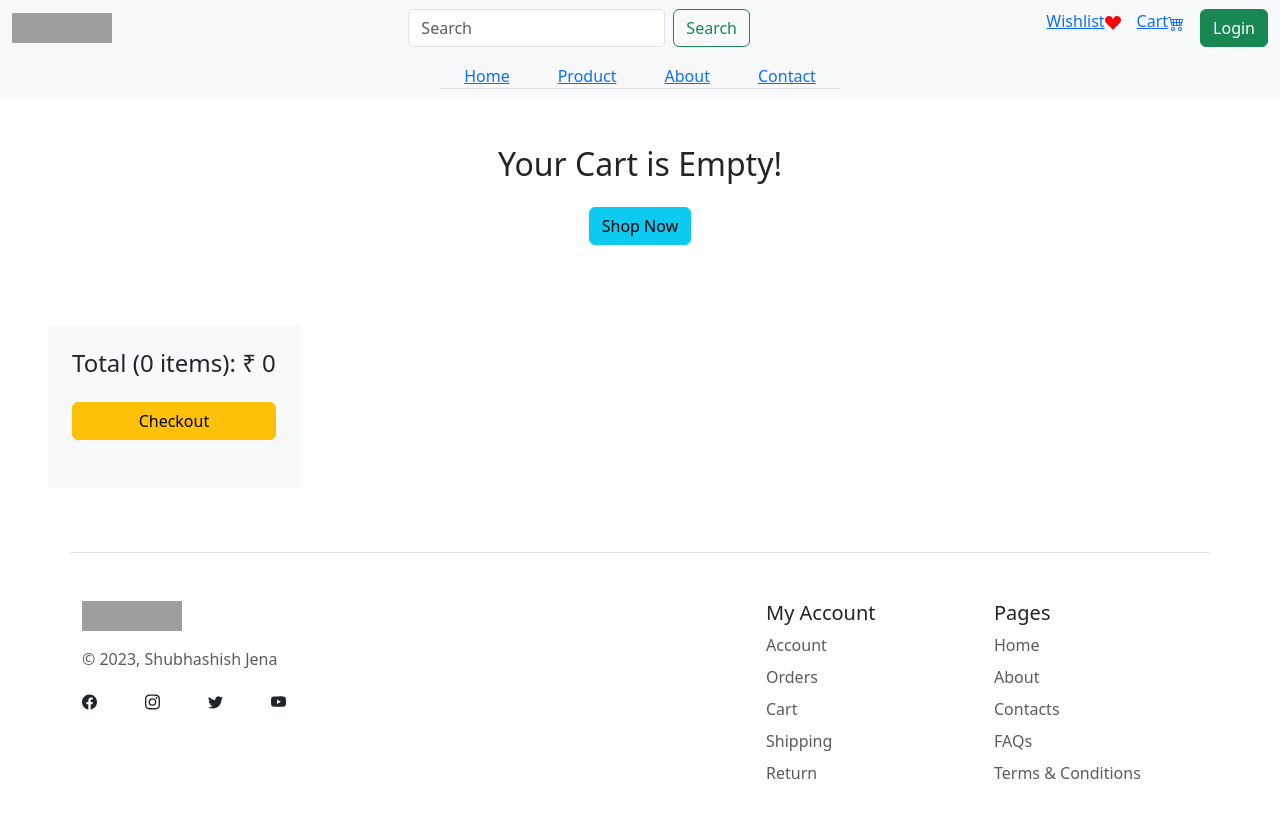
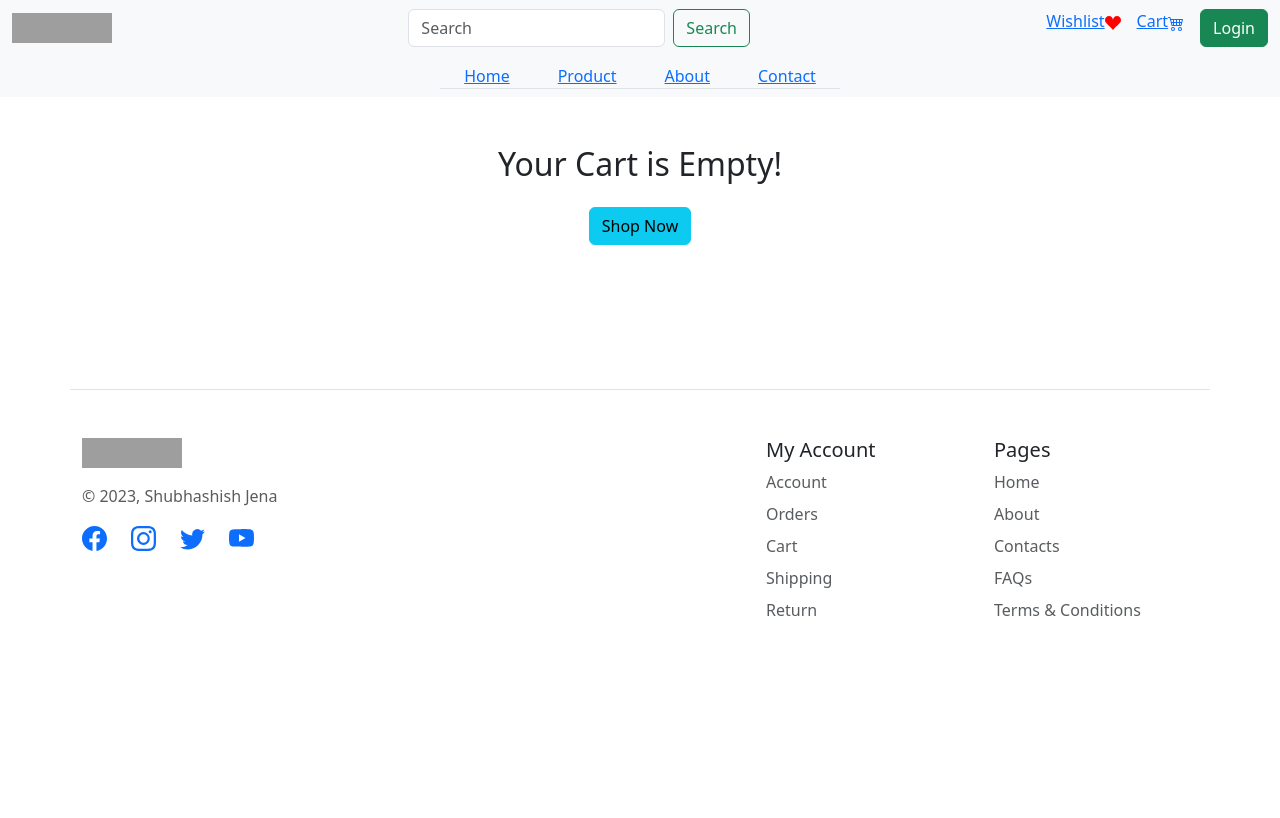
Before and after one commit to shubhjena/QuickCart, a React (Create React App) app: page /cart in a window 1280 px wide. Shown: the top 818 px of the page. Built offline with nearby package versions, Linux system fonts and the light colour scheme; grey boxes are pictures that could not be loaded.

Commit message:
refactor: remove unused imports

```diff
--- a/src/components/Cart.jsx
+++ b/src/components/Cart.jsx
@@ -1,7 +1,6 @@
 import React from 'react'
 import Button from 'react-bootstrap/Button';
 import Badge from 'react-bootstrap/Badge';
-import Stack from 'react-bootstrap/Stack';
 import {Link} from 'react-router-dom'
 import {PlusSquareFill, DashSquareFill } from 'react-bootstrap-icons';
 
@@ -46,14 +45,21 @@ function Cart({cart,setCart}) {
     //total amount and quantity
     const totalAmount = cart.reduce((price,item)=>price+item.price*item.qty,0)
     const totalQuantity = cart.reduce((quantity,item)=>quantity+item.qty,0)
+
+    //checkout
+    const checkout = ()=>{
+        alert('Thank you for shopping with us! Please visit again.');
+        setCart([]);
+    };
 return (
-        <>
+        <>  {/*Empty cart section */}
             {cart.length === 0 &&
             <div className='text-center py-5'>
             <h2>Your Cart is Empty!</h2>
             <Link to='/product'><Button variant="info" className='m-3'>Shop Now</Button></Link>
             </div>
             }
+            {/*product section */}
             <div className='d-flex'>
                 <div className='m-3'>
                     {
@@ -82,14 +88,17 @@ return (
                         })
                     }
                 </div>
+                {/*Checkout section */}
+                {cart.length !== 0 &&
                 <div className='m-3 p-4 bg-light'>
                     <h4>Total ({totalQuantity} items): ₹ {totalAmount} </h4>
                     <div className="d-grid gap-2 my-4">
-                        <Button variant="warning" size="md">
+                        <Button variant="warning" size="md" onClick={()=>checkout()}>
                            Checkout
                         </Button>
                     </div>
                 </div>
+                }
             </div>
         </>
     )
--- a/src/components/Footer.jsx
+++ b/src/components/Footer.jsx
@@ -17,11 +17,11 @@ function Footer() {
             />
         </a>
         <p className="text-muted">&copy; 2023, Shubhashish Jena</p>
-        <i className='mt-3 d-flex gap-5'>
-            <Facebook size={30}/>
-            <Instagram size={30}/>
-            <Twitter size={30}/>
-            <Youtube size={30}/>
+        <i className='mt-3 d-flex flex-wrap gap-4'>
+            <a href='https://www.facebook.com/' target='blank'><Facebook size={25}/></a>
+            <a href='https://www.instagram.com/' target='blank'><Instagram size={25}/></a>
+            <a href='https://www.twitter.com/' target='blank'><Twitter size={25}/></a>
+            <a href='https://www.youtube.com/' target='blank'><Youtube size={25}/></a>
         </i>
         </div>
         <div className="col mb-3">
--- a/src/components/HomePage/ProductCarousel.jsx
+++ b/src/components/HomePage/ProductCarousel.jsx
@@ -1,6 +1,6 @@
 import Carousel from 'react-bootstrap/Carousel';
 import Button from 'react-bootstrap/Button';
-import { ArrowRight,HeartFill } from 'react-bootstrap-icons';
+import { ArrowRight } from 'react-bootstrap-icons';
 
 
 function ProductCarousel() {
--- a/src/components/ProductsPage/ViewProduct.jsx
+++ b/src/components/ProductsPage/ViewProduct.jsx
@@ -1,22 +1,19 @@
-import { useState } from 'react';
 import Button from 'react-bootstrap/Button';
-import Alert from 'react-bootstrap/Alert';
-import Offcanvas from 'react-bootstrap/Offcanvas';
-import Card from 'react-bootstrap/Card';
-
-function Example({show,setShow,addToCart}){
+import { Link } from 'react-router-dom';
+//component to show the detailed view of selected product
+function Example({show,addToCart}){
 
 return(
     <div>
-      {
+      { //display products within show state
         show.map((displayProduct,index)=>(
           <div key={index} className='d-flex p-5'>
-            <img src={displayProduct.image}/>
+            <img src={displayProduct.image} alt={displayProduct.title}/>
             <div className='px-4 py-5'>
               <h2>{displayProduct.title}</h2>
               <h5>{displayProduct.category}</h5>
               <h4>₹ {displayProduct.price}</h4>
-              <Button variant="warning" className='me-3' onClick={()=>{addToCart(displayProduct)}}>Buy now</Button>
+              <Link to='/cart'><Button variant="warning" className='me-3' onClick={()=>{addToCart(displayProduct)}}>Buy now</Button></Link>
               <Button variant="secondary" onClick={()=>{addToCart(displayProduct)}}>Add to Cart</Button>
             </div>
           </div>
--- a/src/components/RouteComponent.jsx
+++ b/src/components/RouteComponent.jsx
@@ -8,13 +8,13 @@ import {Routes,Route} from 'react-router-dom'
 import Cart from './Cart'
 import Wishlist from './Wishlist'
 
-const route = ({product,setProduct,show,setShow,view,cart,setCart,addToCart,wishlist,setWishlist,addToWishlist}) => {
+const route = ({product,setProduct,show,view,cart,setCart,addToCart,wishlist,setWishlist,addToWishlist}) => {
   return (
     <div>
       <Routes>
         <Route path='/' element={<Home view={view} addToCart={addToCart} addToWishlist={addToWishlist}/>}/>
-        <Route path='/product' element={<Product product={product} setProduct={setProduct} show={show} setShow={setShow} view={view} addToCart={addToCart} addToWishlist={addToWishlist}/>}/>
-        <Route path='/dp' element={<ViewProduct show={show} setShow={setShow} addToCart={addToCart}/>}/>
+        <Route path='/product' element={<Product product={product} setProduct={setProduct} view={view} addToCart={addToCart} addToWishlist={addToWishlist}/>}/>
+        <Route path='/dp' element={<ViewProduct show={show} addToCart={addToCart}/>}/>
         <Route path='/cart' element={<Cart cart={cart} setCart={setCart}/>}/>
         <Route path='/wishlist' element={<Wishlist wishlist={wishlist} setWishlist={setWishlist}/>}/>
         <Route path='/contact' element={<Contact/>}/>
```
Also changed, not shown: src/components/ProductsPage/Product.jsx (+3 -4 lines), src/components/ProductsPage/ProductCards.jsx (+7 -1 lines).
